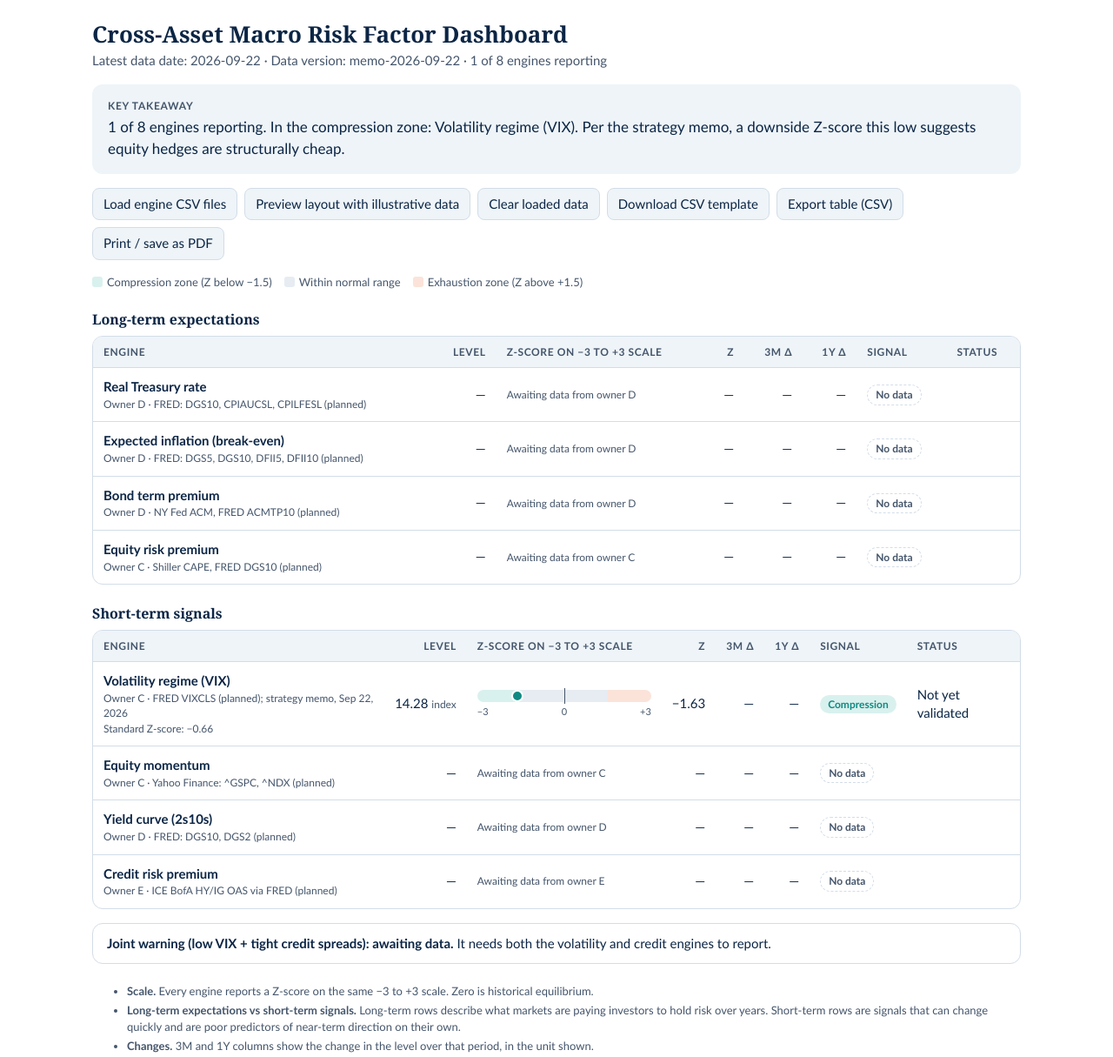
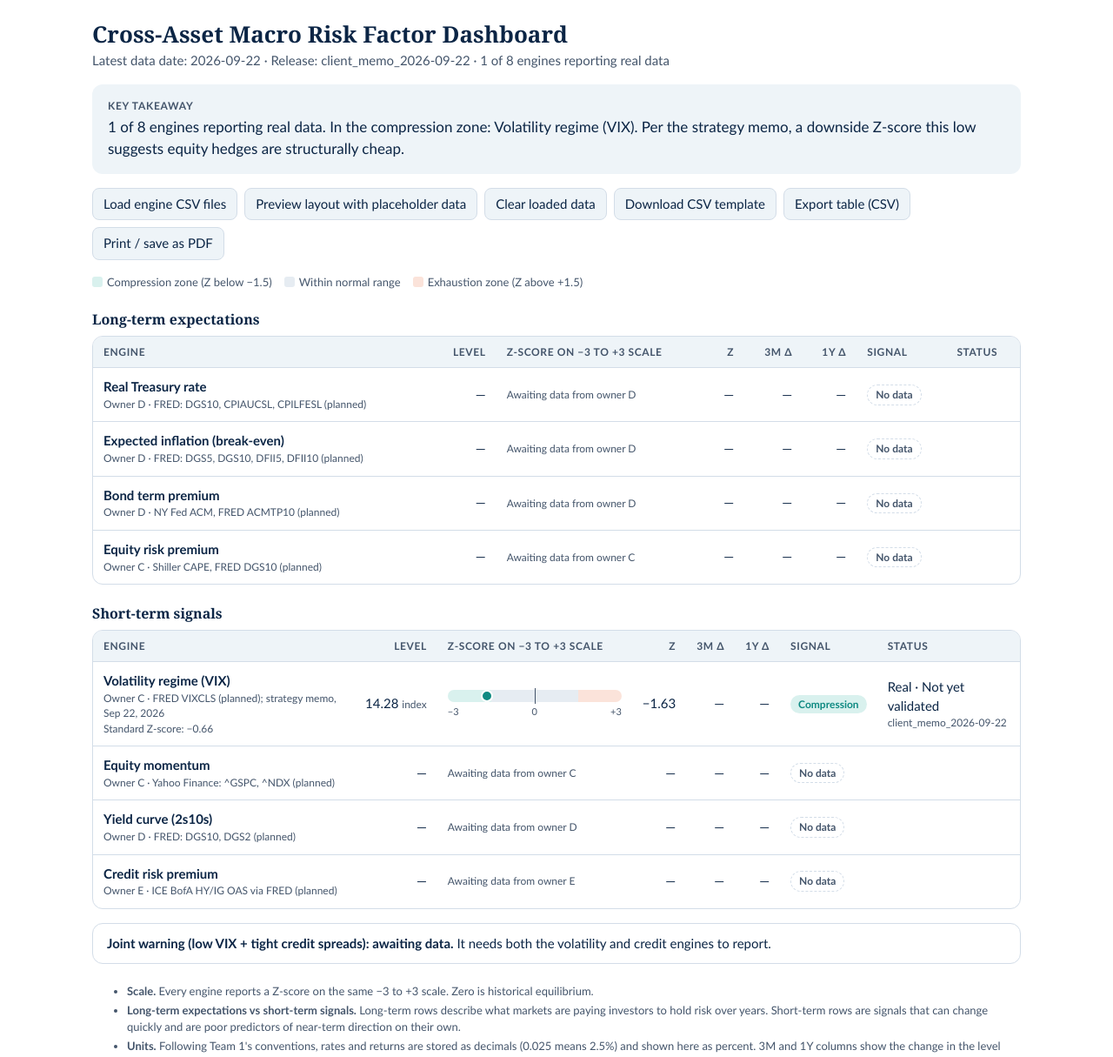
Before and after one commit to Jian-Chen998/team5-macro-dashboard, a plain HTML site: page dashboard.html in a window 1280 px wide. Shown: the top 1215 px of the page at 87% size. Drawn offline with Linux system fonts and the light colour scheme; no server answers.

Commit message:
Align dashboard data format with Team 1 conventions
Add data_status (real, synthetic, placeholder) and rename data_version
to release_id. Values are decimals and shown as percent, with changes in
percentage points. Monthly YYYY-MM dates and Team 1's period column are
accepted. Only real rows feed the key takeaway and the joint warning.
Files in the earlier format still load and are marked as missing a
data status.

```diff
--- a/dashboard.html
+++ b/dashboard.html
@@ -62,14 +62,14 @@ td.num,th.num{text-align:right;font-variant-numeric:tabular-nums;white-space:now
 <div class="wrap">
   <h1>Cross-Asset Macro Risk Factor Dashboard</h1>
   <p class="sub" id="sub"></p>
-  <div class="banner" id="demoBanner"><b>Illustrative layout data.</b> Rows tagged "illustrative" are placeholders, not real market values. They show how the page will look once each engine reports.</div>
+  <div class="banner" id="demoBanner"><b>Placeholder preview.</b> Rows tagged PLACEHOLDER are made-up numbers, not real market values. They show how the page will look once each engine reports.</div>
 
   <div class="takeaway"><h2>Key takeaway</h2><p id="takeaway"></p></div>
 
   <div class="controls noprint">
     <label class="btn" for="csvFiles">Load engine CSV files</label>
     <input id="csvFiles" type="file" accept=".csv,text/csv" multiple>
-    <button id="demoBtn" type="button" aria-pressed="false">Preview layout with illustrative data</button>
+    <button id="demoBtn" type="button" aria-pressed="false">Preview layout with placeholder data</button>
     <button id="clearBtn" type="button">Clear loaded data</button>
     <button id="tplBtn" type="button">Download CSV template</button>
     <button id="expBtn" type="button">Export table (CSV)</button>
@@ -88,9 +88,10 @@ td.num,th.num{text-align:right;font-variant-numeric:tabular-nums;white-space:now
   <ul class="notes">
     <li><b>Scale.</b> Every engine reports a Z-score on the same &minus;3 to +3 scale. Zero is historical equilibrium.</li>
     <li><b>Long-term expectations vs short-term signals.</b> Long-term rows describe what markets are paying investors to hold risk over years. Short-term rows are signals that can change quickly and are poor predictors of near-term direction on their own.</li>
-    <li><b>Changes.</b> 3M and 1Y columns show the change in the level over that period, in the unit shown.</li>
+    <li><b>Units.</b> Following Team 1's conventions, rates and returns are stored as decimals (0.025 means 2.5%) and shown here as percent. 3M and 1Y columns show the change in the level over that period: percentage points (pp) for decimal series, index points otherwise.</li>
+    <li><b>Data status.</b> Every row carries Team 1's <code>data_status</code>: real, synthetic or placeholder. Only real rows count as reporting; synthetic and placeholder rows are labelled and should not be read as market signals.</li>
     <li><b>Validation.</b> "Checked" means Team 4 has validated the result. All other rows are shown as not yet validated.</li>
-    <li><b>Sources.</b> Each row lists its planned source. The data date and version come from the loaded CSV files.</li>
+    <li><b>Sources.</b> Each row lists its planned source. The data date and <code>release_id</code> come from the loaded CSV files.</li>
     <li><b>Volatility row.</b> Level 14.28, standard Z-score &minus;0.66 and downside Z-score &minus;1.63 come from the strategy memo of Sep 22, 2026 (10-year mean about 19.50; standard deviation about 7.90; downside deviation about 3.20).</li>
   </ul>
 </div>
@@ -98,27 +99,29 @@ td.num,th.num{text-align:right;font-variant-numeric:tabular-nums;white-space:now
 <script>
 // ---------- Configuration ----------
 var ENGINES = [
-  {id:'real_rate',    group:'long',  name:'Real Treasury rate',        owner:'D', unit:'%',  source:'FRED: DGS10, CPIAUCSL, CPILFESL (planned)'},
-  {id:'breakeven',    group:'long',  name:'Expected inflation (break-even)', owner:'D', unit:'%', source:'FRED: DGS5, DGS10, DFII5, DFII10 (planned)'},
-  {id:'term_premium', group:'long',  name:'Bond term premium',         owner:'D', unit:'%',  source:'NY Fed ACM, FRED ACMTP10 (planned)'},
-  {id:'erp',          group:'long',  name:'Equity risk premium',       owner:'C', unit:'%',  source:'Shiller CAPE, FRED DGS10 (planned)'},
-  {id:'volatility',   group:'short', name:'Volatility regime (VIX)',   owner:'C', unit:'index', source:'FRED VIXCLS (planned); strategy memo, Sep 22, 2026'},
-  {id:'momentum',     group:'short', name:'Equity momentum',           owner:'C', unit:'%',  source:'Yahoo Finance: ^GSPC, ^NDX (planned)'},
-  {id:'yield_curve',  group:'short', name:'Yield curve (2s10s)',       owner:'D', unit:'%',  source:'FRED: DGS10, DGS2 (planned)'},
-  {id:'credit',       group:'short', name:'Credit risk premium',       owner:'E', unit:'%',  source:'ICE BofA HY/IG OAS via FRED (planned)'}
+  {id:'real_rate',    group:'long',  name:'Real Treasury rate',        owner:'D', unit:'decimal', source:'FRED: DGS10, CPIAUCSL, CPILFESL (planned)'},
+  {id:'breakeven',    group:'long',  name:'Expected inflation (break-even)', owner:'D', unit:'decimal', source:'FRED: DGS5, DGS10, DFII5, DFII10 (planned)'},
+  {id:'term_premium', group:'long',  name:'Bond term premium',         owner:'D', unit:'decimal', source:'NY Fed ACM, FRED ACMTP10 (planned)'},
+  {id:'erp',          group:'long',  name:'Equity risk premium',       owner:'C', unit:'decimal', source:'Shiller CAPE, FRED DGS10 (planned)'},
+  {id:'volatility',   group:'short', name:'Volatility regime (VIX)',   owner:'C', unit:'index',   source:'FRED VIXCLS (planned); strategy memo, Sep 22, 2026'},
+  {id:'momentum',     group:'short', name:'Equity momentum',           owner:'C', unit:'decimal', source:'Yahoo Finance: ^GSPC, ^NDX (planned)'},
+  {id:'yield_curve',  group:'short', name:'Yield curve (2s10s)',       owner:'D', unit:'decimal', source:'FRED: DGS10, DGS2 (planned)'},
+  {id:'credit',       group:'short', name:'Credit risk premium',       owner:'E', unit:'decimal', source:'ICE BofA HY/IG OAS via FRED (planned)'}
 ];
 var GROUPS = {long:'Long-term expectations', short:'Short-term signals'};
-var HEADER = 'date,entity,metric,value,unit,data_version,validated';
+// Column names follow Team 1's contract: release_id and data_status (real | synthetic | placeholder).
+var HEADER = 'date,entity,metric,value,unit,release_id,data_status,validated';
+var STATUS_VALUES = ['real','synthetic','placeholder'];
 var DEFAULT_CSV = HEADER + '\n' +
-  '2026-09-22,volatility,level,14.28,index,memo-2026-09-22,FALSE\n' +
-  '2026-09-22,volatility,z_score,-1.63,sd,memo-2026-09-22,FALSE\n' +
-  '2026-09-22,volatility,z_score_standard,-0.66,sd,memo-2026-09-22,FALSE\n';
-// Placeholder values used only by the "illustrative" preview. Not real data.
+  '2026-09-22,volatility,level,14.28,index,client_memo_2026-09-22,real,FALSE\n' +
+  '2026-09-22,volatility,z_score,-1.63,sd,client_memo_2026-09-22,real,FALSE\n' +
+  '2026-09-22,volatility,z_score_standard,-0.66,sd,client_memo_2026-09-22,real,FALSE\n';
+// Placeholder values used only by the preview button. Not real data. Decimals, like Team 1's tables.
 var DEMO = {
-  real_rate:{level:1.9,z:0.8,c3:0.2,c1:0.5}, breakeven:{level:2.3,z:0.1,c3:0.0,c1:-0.1},
-  term_premium:{level:0.6,z:-0.4,c3:-0.1,c1:0.2}, erp:{level:0.9,z:-1.7,c3:-0.7,c1:-1.3},
-  momentum:{level:6.0,z:2.1,c3:1.0,c1:2.4}, yield_curve:{level:0.4,z:-0.3,c3:0.2,c1:0.6},
-  credit:{level:3.1,z:-1.6,c3:-0.2,c1:-0.5}
+  real_rate:{level:0.019,z:0.8,c3:0.002,c1:0.005}, breakeven:{level:0.023,z:0.1,c3:0.0,c1:-0.001},
+  term_premium:{level:0.006,z:-0.4,c3:-0.001,c1:0.002}, erp:{level:0.009,z:-1.7,c3:-0.007,c1:-0.013},
+  momentum:{level:0.06,z:2.1,c3:0.01,c1:0.024}, yield_curve:{level:0.004,z:-0.3,c3:0.002,c1:0.006},
+  credit:{level:0.031,z:-1.6,c3:-0.002,c1:-0.005}
 };
 
 // ---------- State ----------
@@ -132,6 +135,11 @@ function parseCSV(text){
   return lines.slice(1).map(function(l){
     var c = splitLine(l), o = {};
     head.forEach(function(h,i){o[h] = (c[i]||'').trim();});
+    // Accept Team 1's names and our earlier ones: period (YYYY-MM) for date, data_version for release_id.
+    o.date = o.date || o.period || '';
+    o.release_id = o.release_id || o.data_version || '';
+    var st = (o.data_status||'').toLowerCase();
+    o.data_status = STATUS_VALUES.indexOf(st) >= 0 ? st : 'unknown';
     return o;
   });
 }
@@ -152,7 +160,7 @@ function latest(){
   rows.forEach(function(r){
     var v = parseFloat(r.value); if(isNaN(v)) return;
     var k = r.entity+'|'+r.metric;
-    if(!m[k] || r.date >= m[k].date) m[k] = {date:r.date, value:v, unit:r.unit, version:r.data_version, validated:String(r.validated).toUpperCase()==='TRUE'};
+    if(!m[k] || r.date >= m[k].date) m[k] = {date:r.date, value:v, unit:r.unit, release:r.release_id, status:r.data_status, validated:String(r.validated).toUpperCase()==='TRUE'};
   });
   return m;
 }
@@ -160,17 +168,30 @@ function get(m, id, metric){ return m[id+'|'+metric]; }
 
 function zone(z){ return z < -1.5 ? 'comp' : (z > 1.5 ? 'exh' : 'mid'); }
 function zoneLabel(z){ return z < -1.5 ? 'Compression' : (z > 1.5 ? 'Exhaustion' : 'Normal'); }
-function fmt(v, d){ return (v===undefined||v===null) ? '—' : v.toFixed(d===undefined?2:d); }
-function sgn(v){ return (v===undefined||v===null) ? '—' : (v>0?'+':(v<0?'−':'')) + Math.abs(v).toFixed(2); }
-function zfmt(v){ return (v<0?'−':(v>0?'+':'')) + Math.abs(v).toFixed(2); }
+function sign(v){ return v>0?'+':(v<0?'−':''); }
+function zfmt(v){ return sign(v) + Math.abs(v).toFixed(2); }
+// Decimal series are shown as percent; changes in decimal series as percentage points.
+function fmtLevel(v, unit){
+  if(v===undefined||v===null) return '—';
+  if(unit==='decimal') return (v*100).toFixed(2)+'%';
+  return v.toFixed(2)+(unit?' <span class="small" style="display:inline">'+unit+'</span>':'');
+}
+function fmtChg(v, unit){
+  if(v===undefined||v===null) return '—';
+  if(unit==='decimal') return sign(v)+(Math.abs(v)*100).toFixed(2)+' pp';
+  return sign(v)+Math.abs(v).toFixed(2);
+}
+var STATUS_LABEL = {real:'Real', synthetic:'Synthetic', placeholder:'Placeholder', unknown:'Status missing'};
 
 function state(e, m){
   var z=get(m,e.id,'z_score'), lv=get(m,e.id,'level'), c3=get(m,e.id,'chg_3m'), c1=get(m,e.id,'chg_1y'), zs=get(m,e.id,'z_score_standard');
+  var head = z||lv||{};
   var o = {e:e, z:z&&z.value, lv:lv&&lv.value, c3:c3&&c3.value, c1:c1&&c1.value, zs:zs&&zs.value,
-           unit:(lv&&lv.unit)||e.unit, date:(z||lv||{}).date, version:(z||lv||{}).version, validated:!!(z&&z.validated), demo:false};
+           unit:(lv&&lv.unit)||e.unit, date:head.date, release:head.release, status:head.status,
+           validated:!!(z&&z.validated), demo:false};
   if(o.z===undefined && demoOn && DEMO[e.id]){
     var d = DEMO[e.id];
-    o.z=d.z; o.lv=d.level; o.c3=d.c3; o.c1=d.c1; o.unit=e.unit; o.date=''; o.version='illustrative'; o.demo=true;
+    o.z=d.z; o.lv=d.level; o.c3=d.c3; o.c1=d.c1; o.unit=e.unit; o.date=''; o.release='preview'; o.status='placeholder'; o.demo=true;
   }
   return o;
 }
@@ -179,29 +200,31 @@ function state(e, m){
 function render(){
   var m = latest();
   var st = ENGINES.map(function(e){return state(e,m);});
-  var reporting = st.filter(function(s){return s.z!==undefined;});
-  var real = reporting.filter(function(s){return !s.demo;});
+  var shown = st.filter(function(s){return s.z!==undefined;});
+  var real = shown.filter(function(s){return s.status==='real';});
+  var notReal = shown.filter(function(s){return s.status!=='real';});
 
   document.getElementById('demoBanner').className = 'banner' + (demoOn?' on':'');
   var dates = real.map(function(s){return s.date;}).filter(Boolean).sort();
-  var vers = real.map(function(s){return s.version;}).filter(Boolean).filter(function(v,i,a){return a.indexOf(v)===i;});
+  var rels = real.map(function(s){return s.release;}).filter(Boolean).filter(function(v,i,a){return a.indexOf(v)===i;});
   document.getElementById('sub').textContent =
-    (dates.length ? 'Latest data date: '+dates[dates.length-1]+' · ' : 'No data loaded · ') +
-    (vers.length ? 'Data version: '+vers.join(', ')+' · ' : '') +
-    real.length+' of '+ENGINES.length+' engines reporting';
+    (dates.length ? 'Latest data date: '+dates[dates.length-1]+' · ' : 'No real data loaded · ') +
+    (rels.length ? 'Release: '+rels.join(', ')+' · ' : '') +
+    real.length+' of '+ENGINES.length+' engines reporting real data';
 
-  // takeaway
-  var comp = reporting.filter(function(s){return zone(s.z)==='comp';}).map(function(s){return s.e.name;});
-  var exh = reporting.filter(function(s){return zone(s.z)==='exh';}).map(function(s){return s.e.name;});
-  var t = reporting.length+' of '+ENGINES.length+' engines '+(demoOn?'shown (including illustrative values)':'reporting')+'. ';
-  if(!comp.length && !exh.length) t += 'None is in a flagged zone.';
-  else {
+  // takeaway: zones are read from real rows only
+  var comp = real.filter(function(s){return zone(s.z)==='comp';}).map(function(s){return s.e.name;});
+  var exh = real.filter(function(s){return zone(s.z)==='exh';}).map(function(s){return s.e.name;});
+  var t = real.length+' of '+ENGINES.length+' engines reporting real data. ';
+  if(real.length){
+    if(!comp.length && !exh.length) t += 'None is in a flagged zone. ';
     if(comp.length) t += 'In the compression zone: '+comp.join(', ')+'. ';
-    if(exh.length) t += 'In the exhaustion zone: '+exh.join(', ')+'.';
+    if(exh.length) t += 'In the exhaustion zone: '+exh.join(', ')+'. ';
   }
   var v = state(ENGINES[4], m);
+  if(v.z!==undefined && v.status==='real' && zone(v.z)==='comp') t += 'Per the strategy memo, a downside Z-score this low suggests equity hedges are structurally cheap. ';
+  if(notReal.length) t += notReal.length+' more '+(notReal.length===1?'row is':'rows are')+' synthetic, placeholder or missing a data status, and '+(notReal.length===1?'is':'are')+' not read as signals.';
   t = t.trim();
-  if(v.z!==undefined && !v.demo && zone(v.z)==='comp') t += ' Per the strategy memo, a downside Z-score this low suggests equity hedges are structurally cheap.';
   document.getElementById('takeaway').textContent = t;
 
   // tables
@@ -216,13 +239,16 @@ function render(){
       html += '<tr><td class="eng">'+s.e.name+
         '<span class="small">Owner '+s.e.owner+' · '+s.e.source+'</span>'+
         (s.zs!==undefined ? '<span class="small">Standard Z-score: '+zfmt(s.zs)+'</span>' : '')+'</td>'+
-        '<td class="num">'+(has||s.lv!==undefined ? fmt(s.lv)+' <span class="small" style="display:inline">'+(s.unit||'')+'</span>' : '—')+'</td>'+
+        '<td class="num">'+fmtLevel(s.lv, s.unit)+'</td>'+
         '<td>'+(has ? '<div class="gauge" role="img" aria-label="Z-score '+zfmt(s.z)+', '+zoneLabel(s.z)+'"><span class="zero"></span><span class="dot '+zn+'" style="left:'+pos+'%"></span></div><div class="axis"><span>−3</span><span>0</span><span>+3</span></div>'
                     : '<span class="small">Awaiting data from owner '+s.e.owner+'</span>')+'</td>'+
         '<td class="num">'+(has?zfmt(s.z):'—')+'</td>'+
-        '<td class="num">'+sgn(s.c3)+'</td><td class="num">'+sgn(s.c1)+'</td>'+
+        '<td class="num">'+fmtChg(s.c3, s.unit)+'</td><td class="num">'+fmtChg(s.c1, s.unit)+'</td>'+
         '<td>'+(has?'<span class="pill '+zn+'">'+zoneLabel(s.z)+'</span>':'<span class="pill wait">No data</span>')+'</td>'+
-        '<td>'+(s.demo?'<span class="tag">ILLUSTRATIVE</span>':(has?(s.validated?'Checked':'Not yet validated'):''))+'</td></tr>';
+        '<td>'+(!has ? '' : (s.status==='real'
+              ? 'Real · '+(s.validated?'Checked':'Not yet validated')
+              : '<span class="tag">'+STATUS_LABEL[s.status||'unknown'].toUpperCase()+'</span>'))+
+        (has && s.release ? '<span class="small">'+s.release+'</span>' : '')+'</td></tr>';
     });
     html += '</tbody></table></div>';
   });
@@ -233,7 +259,7 @@ function render(){
   if(vol.z!==undefined && cr.z!==undefined){
     var on = vol.z < -1.5 && cr.z < -1.5;
     j.innerHTML = '<b>Joint warning (low VIX + tight credit spreads): '+(on?'triggered':'not triggered')+'.</b> '+
-      'VIX Z '+zfmt(vol.z)+', credit Z '+zfmt(cr.z)+'. Both below −1.5 together is the strategy memo\'s signal of possible capital misallocation.'+(vol.demo||cr.demo?' (Includes illustrative values.)':'');
+      'VIX Z '+zfmt(vol.z)+', credit Z '+zfmt(cr.z)+'. Both below −1.5 together is the strategy memo\'s signal of possible capital misallocation.'+(vol.status!=='real'||cr.status!=='real'?' (Includes data that is not marked real, so this is not a real signal.)':'');
   } else {
     j.innerHTML = '<b>Joint warning (low VIX + tight credit spreads): awaiting data.</b> It needs both the volatility and credit engines to report.';
   }
@@ -260,14 +286,18 @@ document.getElementById('demoBtn').addEventListener('click', function(){
 });
 document.getElementById('clearBtn').addEventListener('click', function(){ rows = parseCSV(DEFAULT_CSV); render(); });
 document.getElementById('tplBtn').addEventListener('click', function(){
-  var ex = HEADER+'\n2026-09-30,volatility,level,14.28,index,v1,FALSE\n2026-09-30,volatility,z_score,-1.63,sd,v1,FALSE\n2026-09-30,volatility,chg_3m,0,index,v1,FALSE\n2026-09-30,volatility,chg_1y,0,index,v1,FALSE\n';
+  var ex = HEADER+'\n'+
+    '2026-09,real_rate,level,0.0185,decimal,data_v1.0,real,FALSE\n'+
+    '2026-09,real_rate,z_score,0.80,sd,data_v1.0,real,FALSE\n'+
+    '2026-09,real_rate,chg_3m,0.0020,decimal,data_v1.0,real,FALSE\n'+
+    '2026-09,real_rate,chg_1y,,decimal,data_v1.0,real,FALSE\n';
   download('dashboard_template.csv', ex);
 });
 document.getElementById('expBtn').addEventListener('click', function(){
-  var m = latest(), out = ['engine,level,unit,z_score,chg_3m,chg_1y,signal,validated,date,data_version'];
+  var m = latest(), out = ['engine,level,unit,z_score,chg_3m,chg_1y,signal,data_status,validated,date,release_id'];
   ENGINES.forEach(function(e){
     var s = state(e,m); if(s.z===undefined) return;
-    out.push([e.name,s.lv===undefined?'':s.lv,s.unit,s.z,s.c3===undefined?'':s.c3,s.c1===undefined?'':s.c1,zoneLabel(s.z),s.validated,s.date,s.version].join(','));
+    out.push([e.name,s.lv===undefined?'':s.lv,s.unit,s.z,s.c3===undefined?'':s.c3,s.c1===undefined?'':s.c1,zoneLabel(s.z),s.status,s.validated,s.date,s.release].join(','));
   });
   download('dashboard_export.csv', out.join('\n')+'\n');
 });
```
Also changed, not shown: inputs/template.csv (+5 -5 lines), 1 other file.
